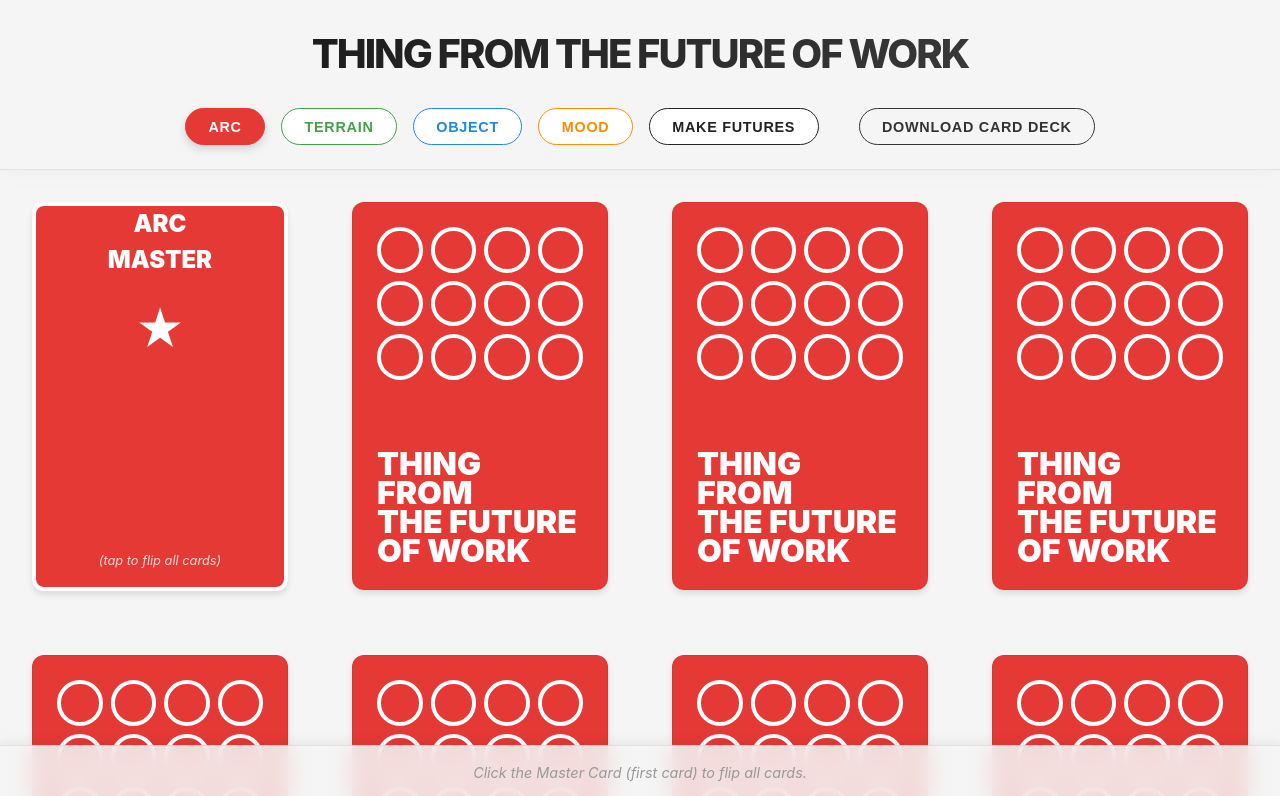
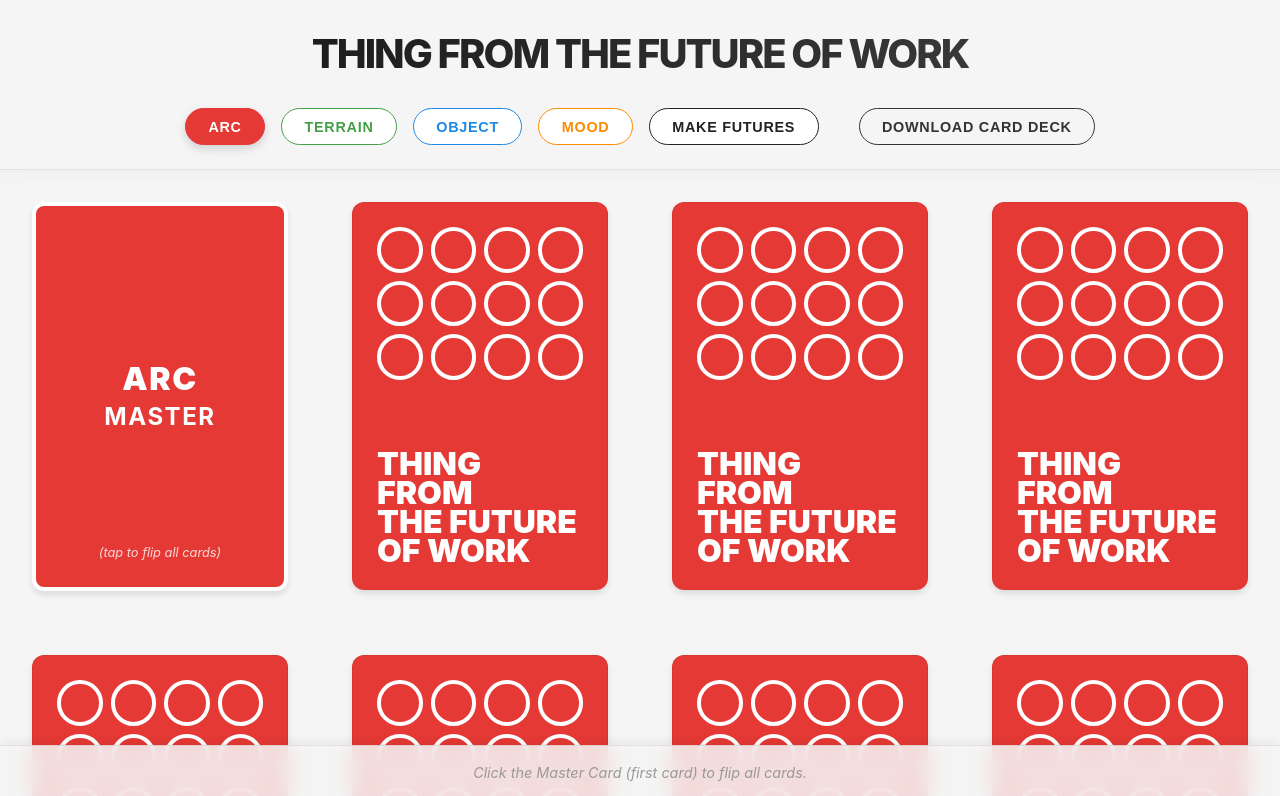
Before and after one commit to MahanMehrvarz/thing-from-the-future-of-work, a React (Vite) app: page / in a window 1280 px wide. Shown: the top 796 px of the page. Built offline with nearby package versions, Linux system fonts and the light colour scheme.

Commit message:
Refine Master Card UI: remove star, center title

```diff
--- a/src/components/Card.jsx
+++ b/src/components/Card.jsx
@@ -112,13 +112,10 @@ const Card = ({ category, content, color, flipTrigger, initialFlipped = true, on
                         border: '4px solid white', // distinctive border
                         boxSizing: 'border-box'
                     }}>
-                        <div style={{ color: 'white', fontSize: '1.5rem', fontWeight: '900', textTransform: 'uppercase', textAlign: 'center' }}>
-                            {category}<br />MASTER
+                        <div style={{ color: 'white', fontSize: '2rem', fontWeight: '900', textTransform: 'uppercase', textAlign: 'center', lineHeight: '1.1', letterSpacing: '0.05em' }}>
+                            {category}<br /><span style={{ fontSize: '1.5rem', fontWeight: '700' }}>MASTER</span>
                         </div>
-                        <div style={{ marginTop: '1rem', color: 'white', fontSize: '3rem' }}>
-                            ★
-                        </div>
-                        <div style={{ marginTop: 'auto', marginBottom: '1rem', color: 'rgba(255,255,255,0.8)', fontSize: '0.8rem', fontStyle: 'italic', textTransform: 'none' }}>
+                        <div style={{ position: 'absolute', bottom: '1.5rem', color: 'rgba(255,255,255,0.8)', fontSize: '0.8rem', fontStyle: 'italic', textTransform: 'none' }}>
                             (tap to flip all cards)
                         </div>
                     </div>
```
